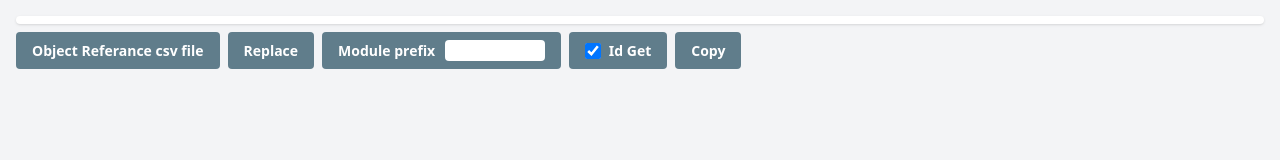
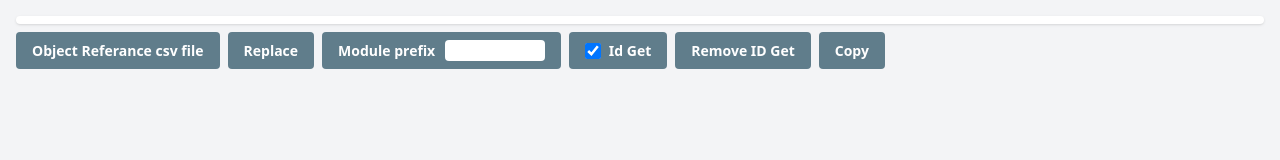
Before and after one commit to Just-Bax/object-reference-replacer, a plain HTML site: page index.html in a window 1280 px wide. Drawn offline with nearby package versions, Linux system fonts and the light colour scheme.

Commit message:
[FEATURE] Remove id.get function button

```diff
--- a/index.html
+++ b/index.html
@@ -25,6 +25,7 @@
                 <input type="checkbox" id="id-get" name="id-get" class="w-4 h-4" checked>
                 <span>Id Get</span>
             </label>
+            <button class="bg-[#607D8B] hover:bg-[#78909C] text-[#ffffff] font-semibold text-[14px] py-2 px-4 rounded" onclick="remove_obj_ref()">Remove ID Get</button>
             <button class="bg-[#607D8B] hover:bg-[#78909C] text-[#ffffff] font-semibold text-[14px] py-2 px-4 rounded" onclick="copy_sql()">Copy</button>
         </div>
     </div>
--- a/js/script.js
+++ b/js/script.js
@@ -83,6 +83,13 @@ function replace_sql(sql) {
     editor.setValue(sql);
 }
 
+function remove_obj_ref() {
+    var sql = editor.getValue();
+    const regex = /id\.get\('([^']+)'\)/g;
+    sql = sql.replace(regex, '$1');
+    editor.setValue(sql);
+}
+
 function copy_sql() {
     var sql = editor.getValue();
     navigator.clipboard.writeText(sql);
```
